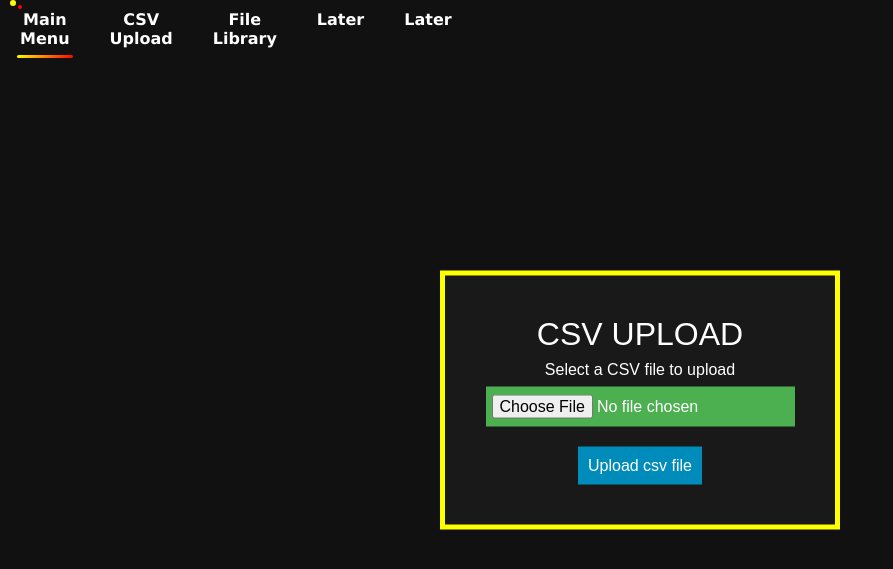
After one commit to PeterX12/CSVWebApp, a Flask app: page /upload_page in a window 1280 px wide. The commit adds this page. Shown: the top 569 px of the page, without its empty margins (0-893 px from the left). Run offline with Flask 2, Linux system fonts and the light colour scheme.

Commit message:
Templates and Css made

```diff
--- a/CSVWebApp/app.py
+++ b/CSVWebApp/app.py
@@ -6,24 +6,34 @@ import csv
 import io
 import sqlite3
 from flask_sqlalchemy import SQLAlchemy
+import warnings
+warnings.filterwarnings("ignore")
 
 app = Flask(__name__)
 
+db_path = os.path.join(os.path.dirname(__file__), 'database.db')
+db_uri = 'sqlite:///{}'.format(db_path)
+app.config['SQLALCHEMY_DATABASE_URI'] = db_uri
+app.config['ALLOWED_EXTENSIONS'] = set(['csv'])
+app.secret_key = "temp for dev"
+
+db = SQLAlchemy(app)
+
+# If db file does not exist...
 file = os.path.isfile("./database.db")
-# If db file exists...
-if file:
+if not file:
+    import sqlite3
+    from app import db
+    conn = sqlite3.connect('database.db')
+    conn.close()
+    db.create_all()
     db_path = os.path.join(os.path.dirname(__file__), 'database.db')
     db_uri = 'sqlite:///{}'.format(db_path)
     app.config['SQLALCHEMY_DATABASE_URI'] = db_uri
     app.config['ALLOWED_EXTENSIONS'] = set(['csv'])
-    app.secret_key = ";fd;jf;ldsjf;lsdjgdfajgfajgp 'ierajgweug'iagjr'u"
+    app.secret_key = "temp for dev"
+
     db = SQLAlchemy(app)
-# If db file does not exist...
-else:
-    conn = sqlite3.connect('database.db')
-    conn.close()
-    from app import db
-    db.create_all()
 
 # Classes
 class TheFile(db.Model):
@@ -32,14 +42,40 @@ class TheFile(db.Model):
     data = db.Column(db.LargeBinary)
 
 # Functions
-def file_check(file):
-    return '.' in file and \
-        file.rsplit('.',1)[1] in app.config['ALLOWED_EXTENSIONS']
+def file_check(filename):
+    return '.' in filename and \
+           filename.rsplit('.', 1)[1] in app.config['ALLOWED_EXTENSIONS']
 
 # Home Page
 @app.route('/')
 def index():
     return render_template('index.html')
 
-if __name__ == "__main__":
-    app.run(debug=True)
+# Upload Page
+@app.route('/upload_page')
+def upload_page():
+    return render_template('upload.html')
+
+# Uploading the CSV file
+@app.route('/upload', methods=['POST'])
+def upload():
+    # Get the name of the file to be uploaded
+    selected_file = request.files['file']
+    # Check if the file is a CSV file and is valid
+    if file and file_check(selected_file.filename):
+        filename = secure_filename(selected_file.filename)
+        new_file = TheFile(name=filename, data=selected_file.read())
+        db.session.add(new_file)
+        db.session.commit()
+        return redirect(url_for('library'))
+    else:
+    	return redirect(url_for('error'))
+
+# Library of the uploaded CSV Files
+@app.route('/library')
+def library():
+	library = TheFile.query.all()
+	return render_template('library.html', title="CSV Files", library=library)
+
+if __name__ == '__main__':
+	app.run(debug=True)
--- a/CSVWebApp/static/css/Style.css
+++ b/CSVWebApp/static/css/Style.css
@@ -1,4 +1,3 @@
-/* CSS for other users */
 *{
   box-sizing: border-box;
   margin: 0;
@@ -114,7 +113,7 @@
   position: absolute;
   left: 3.5%;
   bottom: 0;
-      width: 10%;
+  width: 12%;
   height: 3px;
   background-color: #fff;
   border-radius: 5px;
@@ -133,23 +132,24 @@
 
 nav a:nth-child(1):hover ~ #indicator
 {
-    width: 10%;
+  width: 12%;
   background: linear-gradient(130deg, yellow, red);
 }
 
 nav a:nth-child(2):hover ~ #indicator
 {
-    width: 11%;
-    left: 21%;
+  width: 13%;
+  left: 23%;
   background: linear-gradient(130deg, #00e2ff, #89ff00);
 }
 
 nav a:nth-child(3):hover ~ #indicator
 {
-    width: 12%;
-    left: 39.5%;
+  width: 14%;
+  left: 44.5%;
   background: linear-gradient(130deg, purple, palevioletred);
 }
+
 nav a:nth-child(4):hover ~ #indicator
 {
   width: 18%;
@@ -213,7 +213,6 @@
 
 .menuCellImg
 {
-
   object-fit: cover;
   object-position: center;
   filter: grayscale(100%);
@@ -237,7 +236,6 @@
   font-weight: 700;
   font-size: 1.75em;
   transition: opacity 350ms;
-
 }
 
 .menuCellTitle > small
@@ -307,10 +305,10 @@
   visibility: hidden;
 }
 
-  .menu a{
+.menu a
+{
   text-decoration:none
 }
-
 
 @media (max-width: 550px)
 {
@@ -335,8 +333,8 @@
   }
 }
 
-  @media (min-width: 825px) and (max-width: 1100px) {
-
+@media (min-width: 825px) and (max-width: 1100px)
+{
   .menuCell:nth-child(5n + 4)
   {
     margin-left: calc(50% - 275px);
@@ -353,6 +351,7 @@
     display: block;
   }
 }
+
 @media (min-width: 1100px)
 {
   .menuCell:nth-child(7n + 5) {
@@ -373,40 +372,18 @@
   }
 }
 
-body a{
+body a
+{
     color: white;
 }
 
-table {
-        overflow-y:scroll;
-        width:100%;
-        height: 500px;
-        display:block;
-        }
-        table, th, td {
-        border: 1px solid black;
-        border-collapse: collapse;
-        }
-        th, td {
-        padding: 15px;
-        text-align: left;
-        }
-        tr:nth-child(even) {
-        background-color: #eee;
-        }
-        tr:nth-child(odd) {
-        background-color: #fff;
-        }
-        th {
-        background-color: black;
-        color: white;
-        }
-
-.Center{
+.Center
+{
   text-align: center;
 }
 
-.MenuHeader{
+.MenuHeader
+{
   color: white;
   position: absolute;
   left: 1%;
@@ -414,8 +391,8 @@ table {
   transform: translate(1%, 180%);
 }
 
-/* ChangePassword CSS */
-.Container{
+.Container
+{
   position: absolute;
   left: 50%;
   top: 50%;
@@ -428,66 +405,46 @@ table {
   color: white;
 }
 
-.ContainerTwo{
-    position: absolute;
-    left: 50%;
-    top: 50%;
-    transform: translate(-50%, -50%);
-    border: 5px solid yellow;
-    padding: 40px;
-    width: auto;
-    text-align: center;
-    background: #191919;
-    color: black;
-}
-
-
-
-.Container input[type = "text"],.Container input[type = "password"]{
-    border: 2px solid #3498db;
-    background: none;
-    display: block;
-    margin: 20px auto;
-    padding: 14px 10px;
-    width: 200;
-    outline: none;
-    color: white;
-    border-radius: 24px;
-    transition: 0.25s;
-}
-
-.Container h1{
+.Container h1
+{
   color: white;
   text-transform: uppercase;
   font-weight: 500;
 }
 
-.Container input[type = "text"]:focus,.Container input[type = "password"]:focus{
-    width: 280px;
-    border-color: #2ecc71;
-}
-
-.Container input[type = "submit"]{
-    border: 2px solid #2ecc71;
-    background: none;
-    display: block;
-    margin: 20px auto;
-    padding: 14px 40px;
-    outline: none;
-    color: white;
-    border-radius: 24px;
-    transition: 0.25s;
-    cursor: pointer;
-}
-
-.Container input[type = "submit"]:hover{
-    background: #2ecc71;
-}
-
-.Container span{
+.Container span
+{
   display: block;
 }
 
 .Container a{
     color: white;
 }
+
+.Spacing {
+  padding-top: 8px;
+  padding-bottom: 8px;
+}
+
+.ChooseButton{
+  padding-top: 8px;
+  padding-bottom: 8px;
+  padding-left: 6px;
+  background-color: #4CAF50; /* Green */
+  border: none;
+  color: white;
+  text-align: center;
+  font-size: 16px;
+}
+
+.SubmitButton{
+  margin-top: 20px;
+  background-color: #008CBA; /* Green */
+  border: none;
+  color: white;
+  padding: 10px 10px;
+  text-align: center;
+  text-decoration: none;
+  display: inline-block;
+  font-size: 16px;
+}
--- a/CSVWebApp/templates/index.html
+++ b/CSVWebApp/templates/index.html
@@ -3,11 +3,11 @@
 {% block body %}
 
 <ul class='menu'>
-    <a class='menuCell' href='/Upload'>
+    <a class='menuCell' href='/upload_page'>
     <img class='menuCellImg' src=/static/images/csv.png>
     <div class='menuCellTitle'>CSV Upload</div>
     </a>
-    <a class=menuCell href=ProfilePage.php>
+    <a class=menuCell href=/library>
     <img class='menuCellImg' src='/static/images/lib.gif'>
     <div class='menuCellTitle'>File Library</div>
     </a>
--- a/CSVWebApp/templates/layout.html
+++ b/CSVWebApp/templates/layout.html
@@ -9,8 +9,8 @@
     <body>
         <nav>
             <a href='/'>Main Menu</a>
-            <a href='AdminPage.php'>CSV Upload</a>
-            <a href='HomePage.php'>File Library</a>
+            <a href='/upload_page'>CSV Upload</a>
+            <a href='/library'>File Library</a>
             <a href='/'>Later</a>
             <a href='/'>Later</a>
             <div id='indicator'></div>
--- /dev/null
+++ b/CSVWebApp/templates/upload.html
@@ -0,0 +1,14 @@
+{% extends 'layout.html' %}
+
+{% block body %}
+
+<div class="Container">
+  <h1>CSV Upload</h1>
+  <p class="Spacing">Select a CSV file to upload</p>
+  <form action="upload" method="POST" enctype="multipart/form-data"></form>
+    <input class="ChooseButton" type="file" name="file">
+    <button class="SubmitButton" type="submit" value ="Upload" class="btn btn-sm btn-primary">Upload csv file</button>
+  </form>
+</div>
+
+{% endblock %}
```
Also changed, not shown: CSVWebApp/requirements.txt (added, +13 -0 lines), CSVWebApp/templates/library.html (added, +14 -0 lines). Lines whose indentation alone changed are shown as unchanged.
